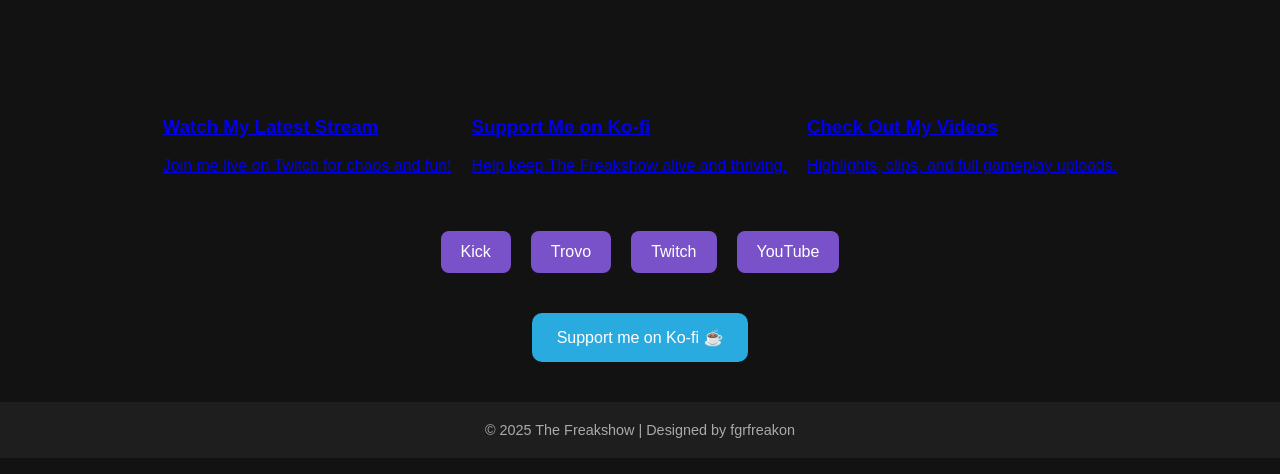
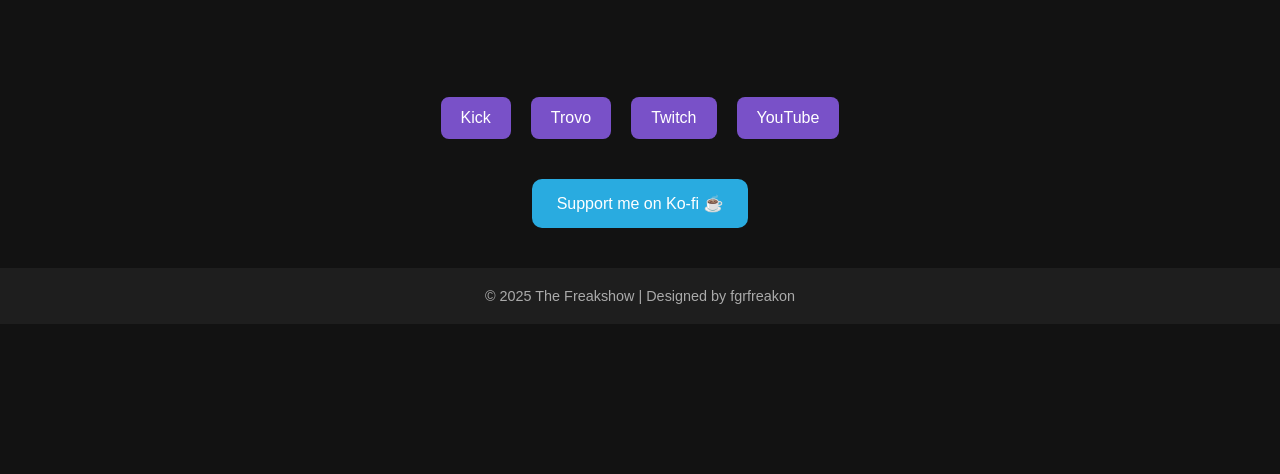
Before and after one commit to fgrFreakon/fgrfreakon.github.io, a plain HTML site: page index.html in a window 1280 px wide. Shown: the part 326-800 px from the top of the page. Drawn offline with Linux system fonts and the light colour scheme.

Commit message:
Update index.html

```diff
--- a/index.html
+++ b/index.html
@@ -101,21 +101,6 @@
     <p>Hey, I’m fgrfreakon — a variety streamer on Kick, Trovo, Twitch, and YouTube. I play all kinds of games and bring the chaos with me. Join the Freakshow and let’s have some fun!</p>
   </section>
 
-  <section class="panels" style="display: flex; flex-wrap: wrap; justify-content: center; gap: 20px; margin: 40px 0;">
-  <a href="https://twitch.tv/fgrfreakon" target="_blank" class="panel">
-    <h3>Watch My Latest Stream</h3>
-    <p>Join me live on Twitch for chaos and fun!</p>
-  </a>
-  <a href="https://ko-fi.com/fgrfreakon" target="_blank" class="panel">
-    <h3>Support Me on Ko-fi</h3>
-    <p>Help keep The Freakshow alive and thriving.</p>
-  </a>
-  <a href="https://youtube.com/@fgrfreakon" target="_blank" class="panel">
-    <h3>Check Out My Videos</h3>
-    <p>Highlights, clips, and full gameplay uploads.</p>
-  </a>
-</section>
-
   <section class="socials">
     <a href="https://kick.com/fgrfreakon" target="_blank">Kick</a>
     <a href="https://trovo.live/s/fgrfreakon" target="_blank">Trovo</a>
```
